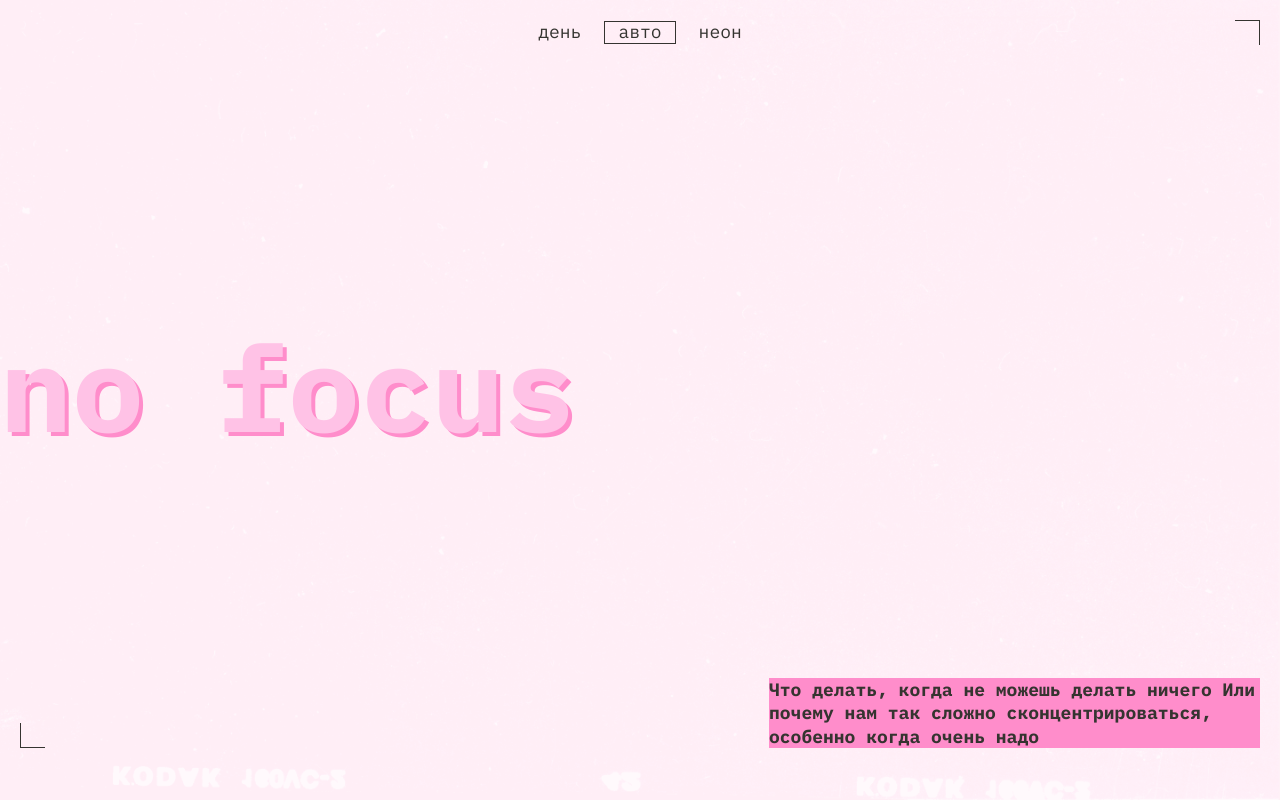
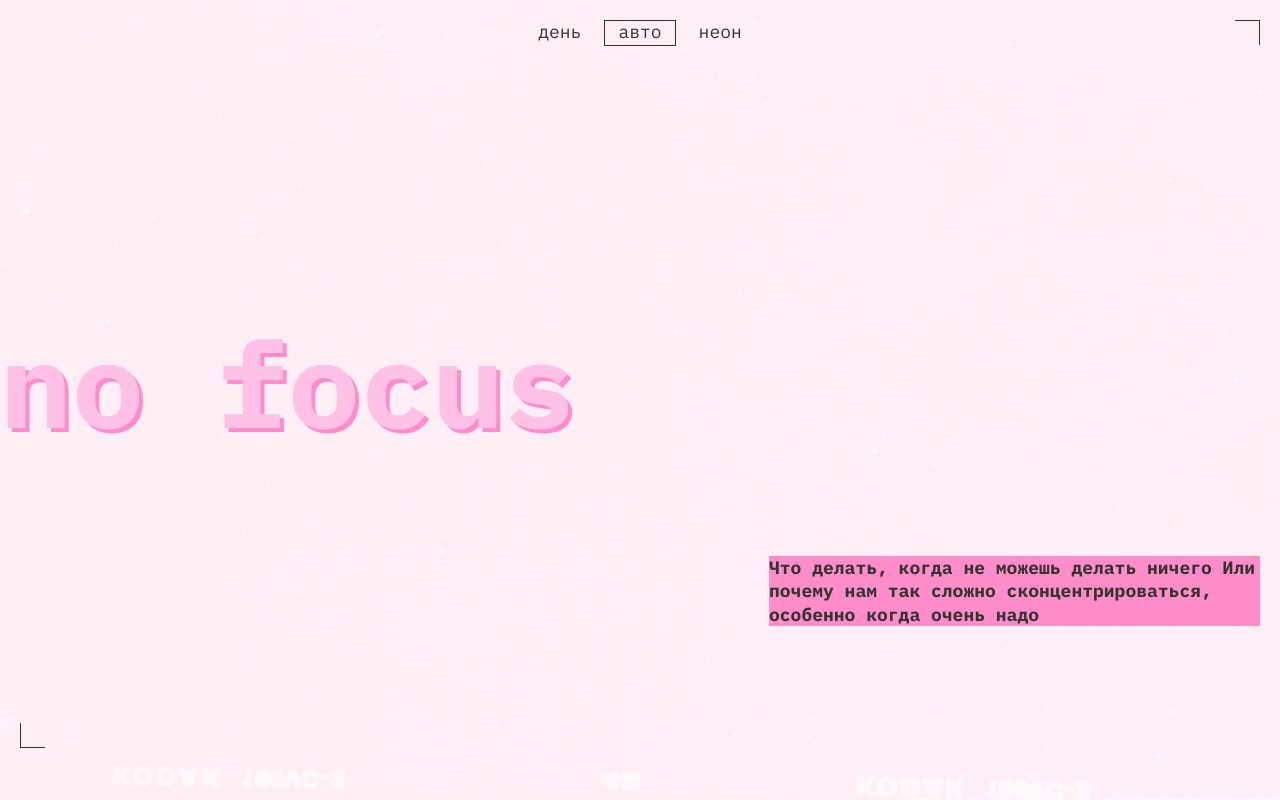
Before and after one commit to kodirovs900-commits/slozhno-sosredotochitsya-fd, a plain HTML site: page index.html in a window 1280 px wide. Shown: the top 800 px of the page. Drawn offline with Linux system fonts and the light colour scheme.

Commit message:
rerurn tests

```diff
--- a/styles/style.css
+++ b/styles/style.css
@@ -47,7 +47,7 @@
 
 .header__theme-menu {
   justify-self: end;
-  align-self: start;
+  align-self: center;
   /*margin-top: -3px;*/
   /*transform: translateY(1px);*/
 }
@@ -60,8 +60,7 @@
 
 .header__theme-menu-button {
   border: 1px solid transparent;
-  /*padding: 2px 13px 4px;*/
-  padding: 1.5px 13px;
+  padding: 2px 13px 4px;
   color: var(--button-color);
   background-color: transparent;
   font-family: inherit;
@@ -105,8 +104,7 @@
   width: 9px;
   height: 9px;
   margin-left: 10px;
-  /*margin-bottom: 2px;*/
-  margin-bottom: 1px;
+  margin-bottom: 2px;
   border-radius: 50%;
   background-color: var(--accent-color);
   box-shadow: 0 0 4px 2px var(--accent-color);
@@ -114,7 +112,6 @@
 
 .header__title {
   align-self: center;
-  margin-top: 8px;
   color: var(--title-color);
   font-size: clamp(7.25rem, 7.0115rem + 1.0178vw, 7.5rem);
   line-height: 83%;
@@ -128,7 +125,7 @@
 
 .header__description {
   justify-self: end;
-  align-self: end;
+  align-self: center;
   max-width: 355px;
   font-size: var(--main-font-size);
   font-weight: 700;
```
